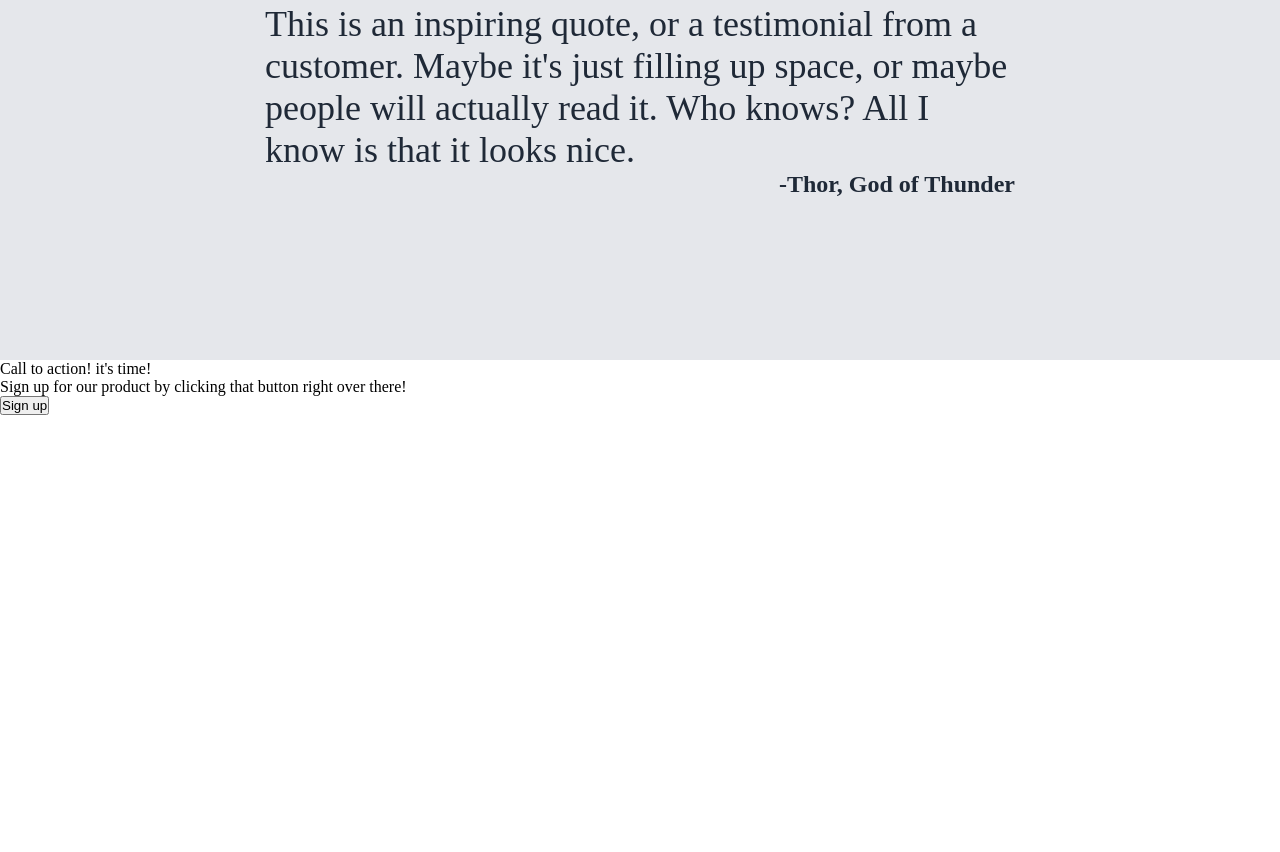
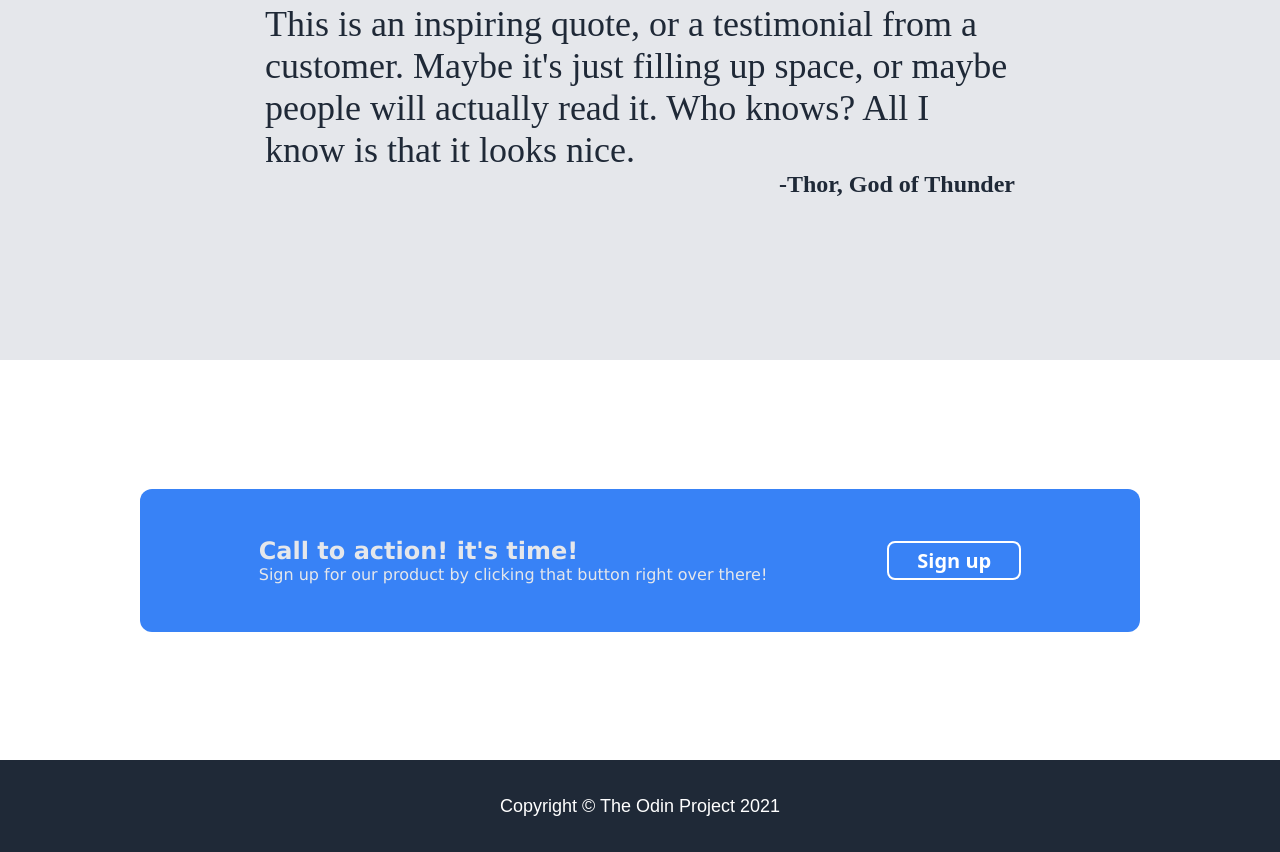
Before and after one commit to Astaroth332/Project-Landing-Page-2025, a plain HTML site: page index.html in a window 1280 px wide. Shown: the part 1190-2042 px from the top of the page. Before the commit the page ends 1605 px from the top, so only its background shows below. Drawn offline with Linux system fonts and the light colour scheme.

Commit message:
Added the structure for quote section, cta section and footer and also their corresponding style

```diff
--- a/index.html
+++ b/index.html
@@ -36,7 +36,7 @@
     </div>
     <div class="infoContainer">
         <div class="infoTitle">
-            Some random information
+            Some random information.
         </div>
         <div class="cardContainer">
             <div class="card">
@@ -81,7 +81,12 @@
                 <button>Sign up</button>
             </div>
         </div>
+    </div>
 
+    <div class="footer">
+        <div class="copyrightText">
+            Copyright © The Odin Project 2021
+        </div>
     </div>
 </body>
 </html>
--- a/style.css
+++ b/style.css
@@ -7,6 +7,7 @@
 .Header {
     padding: 0 200px;
     background-color: #1F2937;
+    font-family: Verdana, Geneva, Tahoma, sans-serif;
 }
 
 
@@ -158,3 +159,67 @@ img
     text-align: end;
     font-weight: 900;
 }
+
+
+.ctaSection
+{
+    width: 100%;
+    min-height: 50vh;
+    display: flex;
+    justify-content: center;
+    align-items: center;
+    font-family: Verdana, Geneva, Tahoma, sans-serif;
+
+}
+
+.ctaContainer
+{
+    width: 1000px;
+    display: flex;
+    justify-content: center;
+    gap: 120px;
+    padding: 48px 0;
+    background-color: #3882F6;
+    color: #E5E7EB;
+    border-radius: 12px;
+}
+
+.ctaMain
+{
+    font-size: 24px;
+    font-weight: 700;
+}
+
+
+.ctaButton
+{
+    display: flex;
+    align-items: center;
+}
+
+.ctaButton button
+{
+    border: 2px solid white;
+    border-radius: 8px;
+    background-color: #3882F6;
+    color: white;
+    padding: 4px 28px;
+    font-size: 20px;
+    font-weight: 700;
+    font-family: system-ui, -apple-system, BlinkMacSystemFont, 'Segoe UI', Roboto, Oxygen, Ubuntu, Cantarell, 'Open Sans', 'Helvetica Neue', sans-serif;
+}
+
+.footer{
+    background-color: #1F2937;
+    width: 100%;
+    height: 92px;
+    color: white;
+    display: flex;
+    justify-content: center;
+    align-items: center;
+}
+
+.copyrightText {
+    font-size: 18px;
+    font-family: Arial, Helvetica, sans-serif;
+}
```
